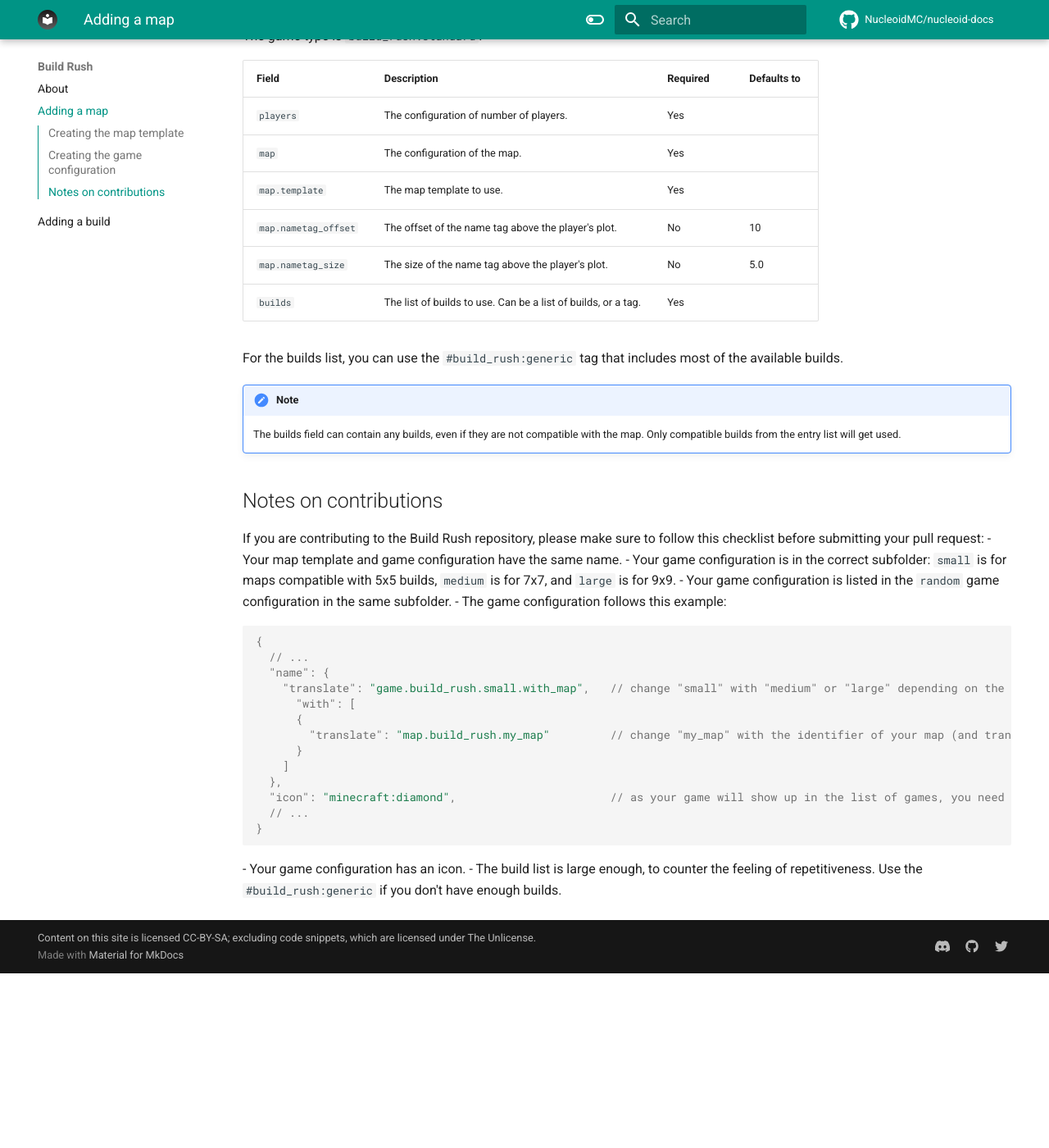
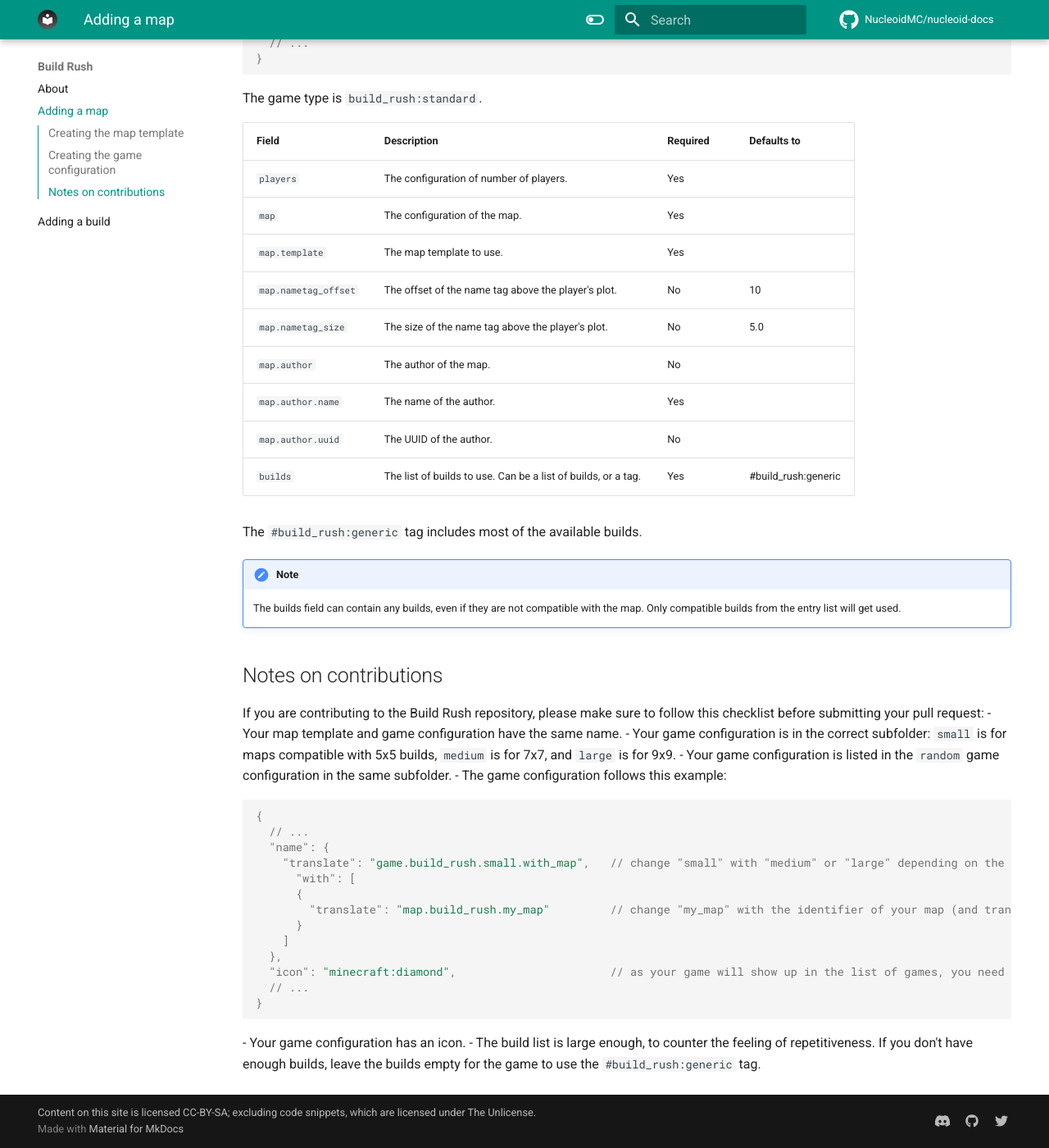
Before and after one commit to NucleoidMC/nucleoid-docs, an MkDocs documentation site: the page built from docs/build-rush/maps.md, in a window 1280 px wide and 1400 px high, scrolled down 1162 px. Shown: the whole window at 82% size. Built offline with MkDocs 1.6.1 and Material for MkDocs 9.7.7, drawn with Linux system fonts in a browser that asks for light colours; comment, search, counter and statistics services are not loaded; before the commit the page ends 2349 px from its top, so only the background shows below that; some of the changed text lies outside the part shown.

Commit message:
Update maps.md

````diff
--- a/docs/build-rush/maps.md
+++ b/docs/build-rush/maps.md
@@ -36,7 +36,11 @@ Here are the configuration fields added by Build Rush, on top of the ones added
   "map": {
     "template": "build_rush:my_map",
     "nametag_offset": 5,
-    "nametag_size": 2.0
+    "nametag_size": 2.0,
+    "author": {
+      "name": "jeb_",
+      "uuid": "853c80ef-3c37-49fd-aa49-938b674adae6"
+    }
   },
   "builds": "#build_rush:generic"
   // ...
@@ -45,16 +49,19 @@ Here are the configuration fields added by Build Rush, on top of the ones added
 
 The game type is `build_rush:standard`.
 
-| Field                | Description                                                   | Required | Defaults to |
-|----------------------|---------------------------------------------------------------|----------|-------------|
-| `players`            | The configuration of number of players.                       | Yes      |             |
-| `map`                | The configuration of the map.                                 | Yes      |             |
-| `map.template`       | The map template to use.                                      | Yes      |             |
-| `map.nametag_offset` | The offset of the name tag above the player's plot.           | No       | 10          |
-| `map.nametag_size`   | The size of the name tag above the player's plot.             | No       | 5.0         |
-| `builds`             | The list of builds to use. Can be a list of builds, or a tag. | Yes      |             |
+| Field                | Description                                                   | Required | Defaults to         |
+|----------------------|---------------------------------------------------------------|----------|---------------------|
+| `players`            | The configuration of number of players.                       | Yes      |                     |
+| `map`                | The configuration of the map.                                 | Yes      |                     |
+| `map.template`       | The map template to use.                                      | Yes      |                     |
+| `map.nametag_offset` | The offset of the name tag above the player's plot.           | No       | 10                  |
+| `map.nametag_size`   | The size of the name tag above the player's plot.             | No       | 5.0                 |
+| `map.author`         | The author of the map.                                        | No       |                     |
+| `map.author.name`    | The name of the author.                                       | Yes      |                     |
+| `map.author.uuid`    | The UUID of the author.                                       | No       |                     |
+| `builds`             | The list of builds to use. Can be a list of builds, or a tag. | Yes      | #build_rush:generic |
 
-For the builds list, you can use the `#build_rush:generic` tag that includes most of the available builds.
+The `#build_rush:generic` tag includes most of the available builds.
 
 !!! note
     The builds field can contain any builds, even if they are not compatible with the map. Only compatible builds from the entry list will get used.
@@ -82,4 +89,4 @@ If you are contributing to the Build Rush repository, please make sure to follow
   }
   ```
 - Your game configuration has an icon.
-- The build list is large enough, to counter the feeling of repetitiveness. Use the `#build_rush:generic` if you don't have enough builds.
+- The build list is large enough, to counter the feeling of repetitiveness. If you don't have enough builds, leave the builds empty for the game to use the `#build_rush:generic` tag.
````
